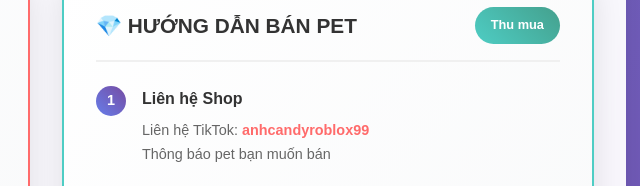
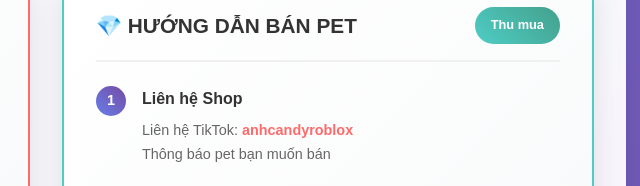
Before and after one commit to anhcandyne/RobuxGithubhehe, a plain HTML site: page index.html in a window 1280 px wide. Shown: the part 1860-2046 px from the top of the page, 594-1234 px from the left. Drawn offline with Linux system fonts and the light colour scheme.

Commit message:
index.html

```diff
--- a/index.html
+++ b/index.html
@@ -822,7 +822,7 @@
                 <div class="step-number">1</div>
                 <div class="step-content">
                   <h4>Liên hệ Shop</h4>
-                  <p>Liên hệ TikTok: <strong>anhcandyroblox99</strong></p>
+                  <p>Liên hệ TikTok: <strong>anhcandyroblox</strong></p>
                   <p>Thông báo pet bạn muốn bán</p>
                 </div>
               </div>
```
